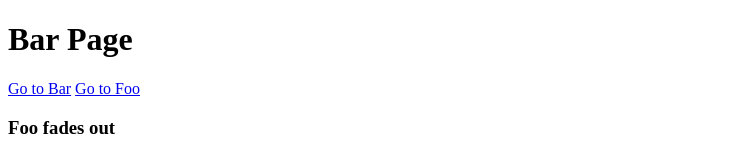
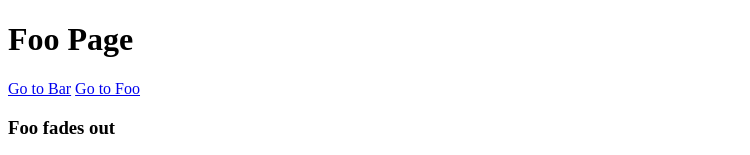
Before and after one commit to mauriziocescon/plg-svelte, a SvelteKit app: page /foo in a window 1280 px wide. Shown: the top 155 px of the page, without its empty margins (0-750 px from the left). Built offline with nearby package versions, Linux system fonts and the light colour scheme.

Commit message:
chore: minor changes

```diff
--- a/src/routes/bar/+page.svelte
+++ b/src/routes/bar/+page.svelte
@@ -13,4 +13,4 @@
 	<a href="/foo">Go to Foo</a>
 </nav>
 
-<h3 out:fade>Bar fades out</h3>
+<h3 out:fade={{ duration: 2000 }}>Bar fades out</h3>
--- a/src/routes/foo/+page.svelte
+++ b/src/routes/foo/+page.svelte
@@ -19,13 +19,13 @@
 	});
 </script>
 
-<h1>Bar Page</h1>
+<h1>Foo Page</h1>
 <nav>
 	<a href="/bar">Go to Bar</a>
 	<a href="/foo">Go to Foo</a>
 </nav>
 
-<h3 out:fade>Foo fades out</h3>
+<h3 out:fade={{ duration: 2000 }}>Foo fades out</h3>
 
 <Counter>
 	<input bind:value={value} type="number" />
```
